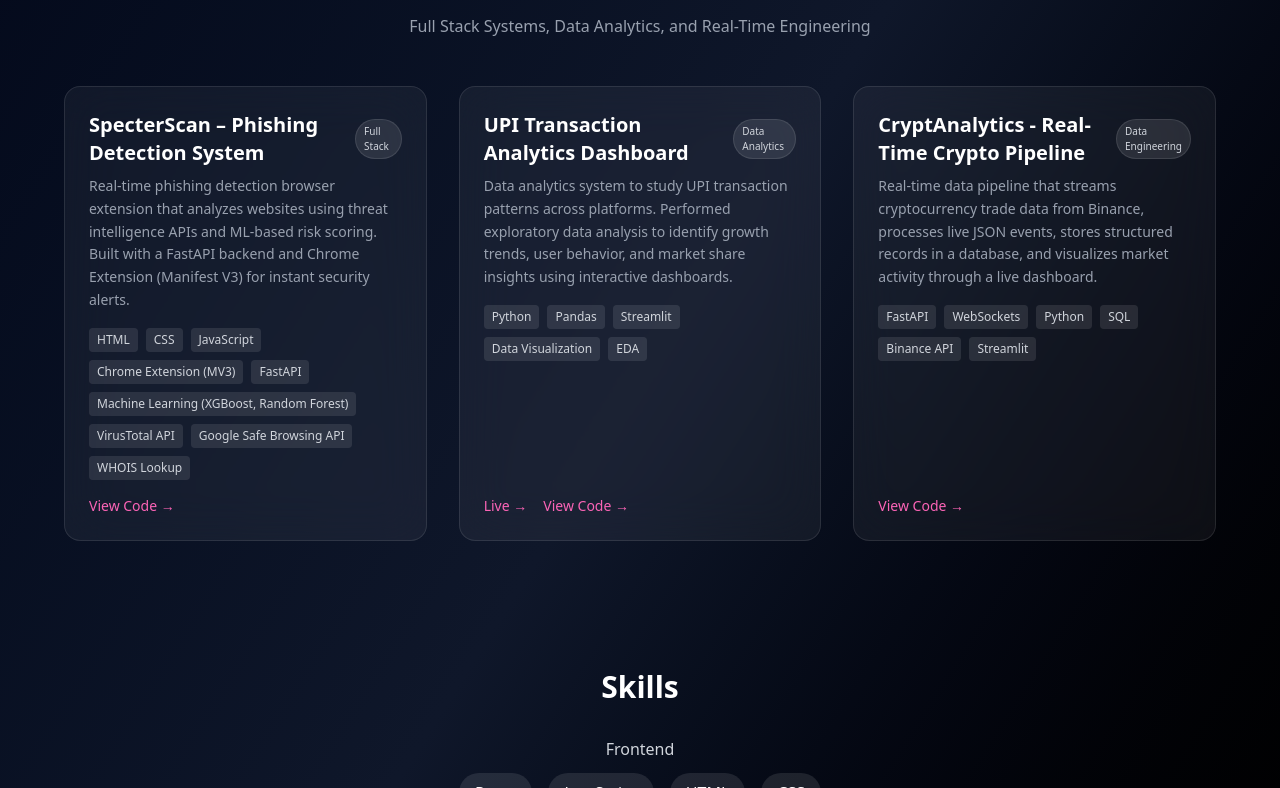
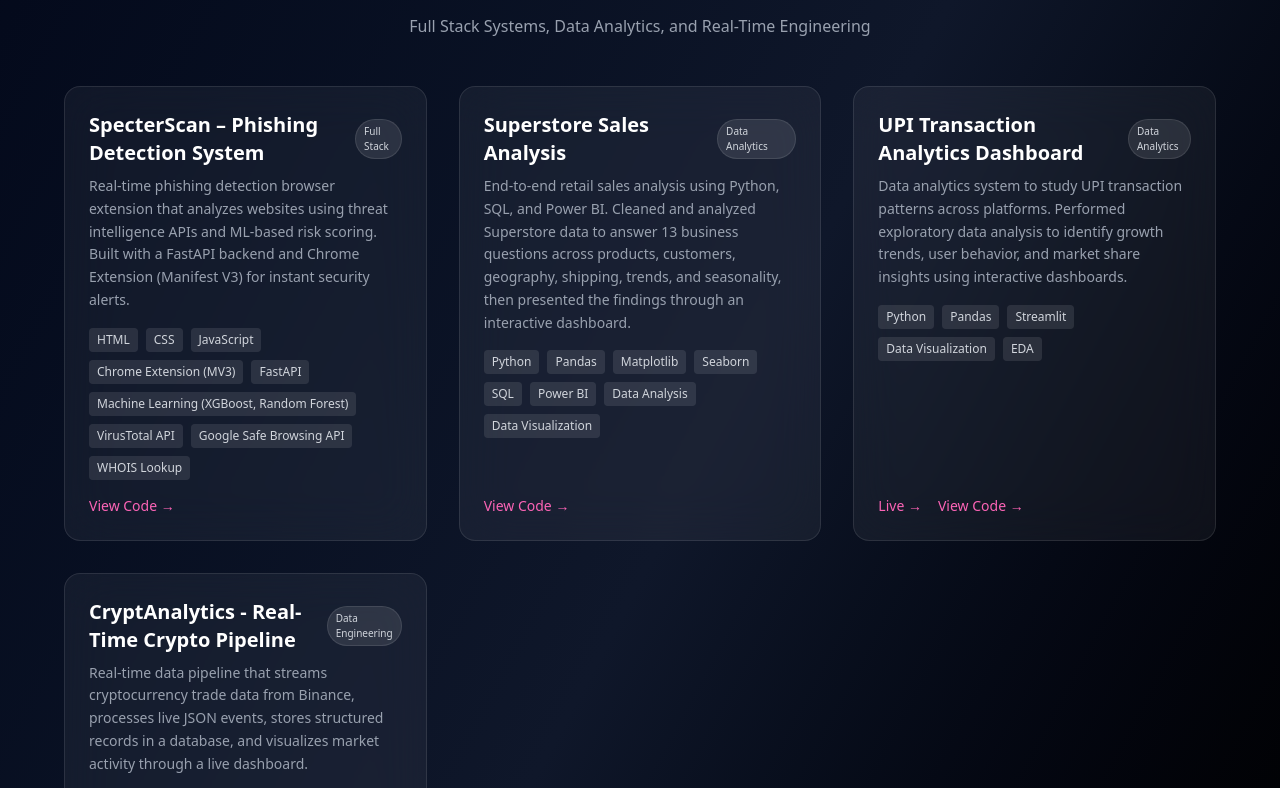
Before and after one commit to Nandani567/portfolio, a React (Vite) app: page / in a window 1280 px wide. Shown: the part 612-1400 px from the top of the page. Built offline with nearby package versions, Linux system fonts and the light colour scheme.

Commit message:
Add Superstore Sales Analysis project

```diff
--- a/src/sections/Projects.tsx
+++ b/src/sections/Projects.tsx
@@ -28,6 +28,27 @@ const projects: {
     github: "https://github.com/Nandani567/SpectarScan",
     type: "Full Stack",
   },
+
+
+{
+  title: "Superstore Sales Analysis",
+  description:
+    "End-to-end retail sales analysis using Python, SQL, and Power BI. Cleaned and analyzed Superstore data to answer 13 business questions across products, customers, geography, shipping, trends, and seasonality, then presented the findings through an interactive dashboard.",
+  tech: [
+    "Python",
+    "Pandas",
+    "Matplotlib",
+    "Seaborn",
+    "SQL",
+    "Power BI",
+    "Data Analysis",
+    "Data Visualization",
+  ],
+  github: "https://github.com/Nandani567/Superstore-Sales-Analysis",
+  type: "Data Analytics",
+},
+
+
 
   {
     title: "UPI Transaction Analytics Dashboard",
```
